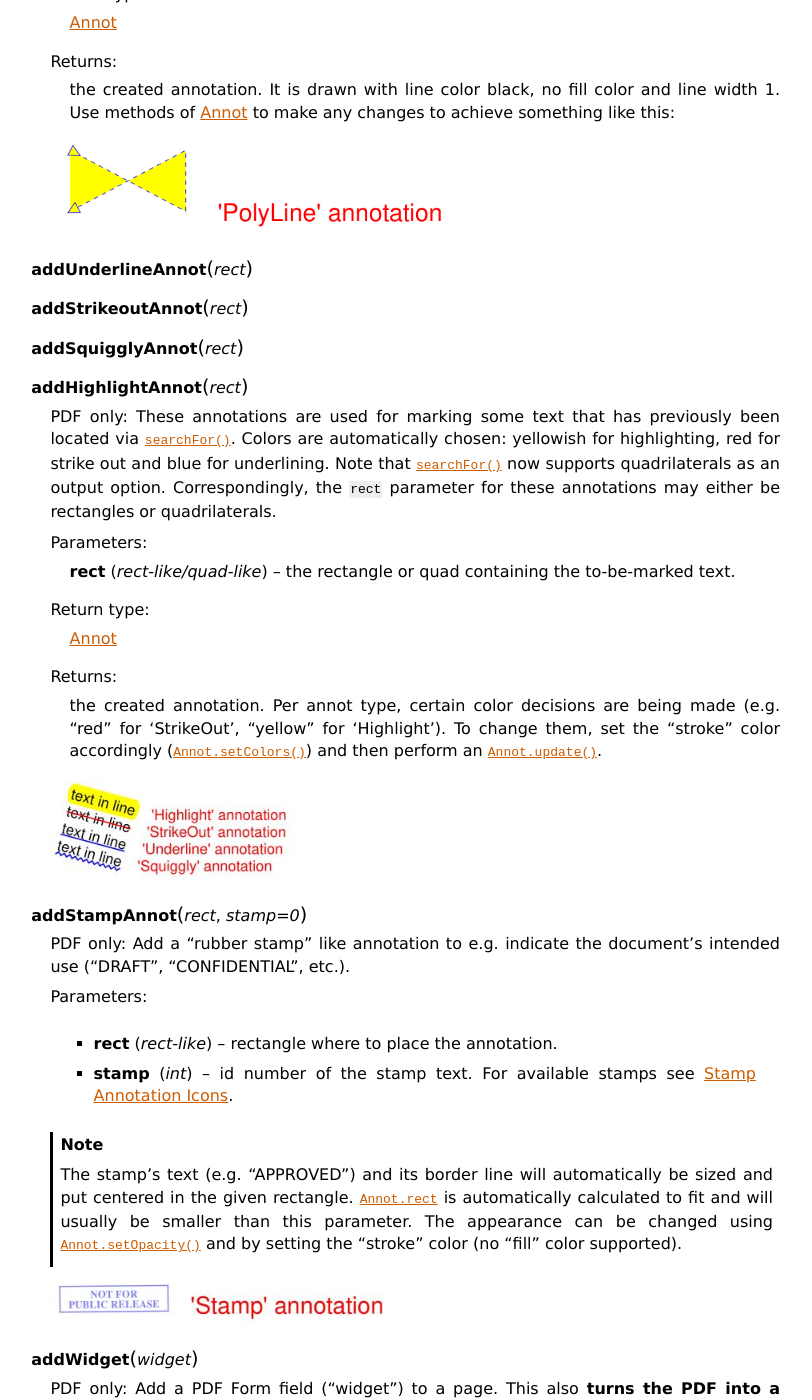
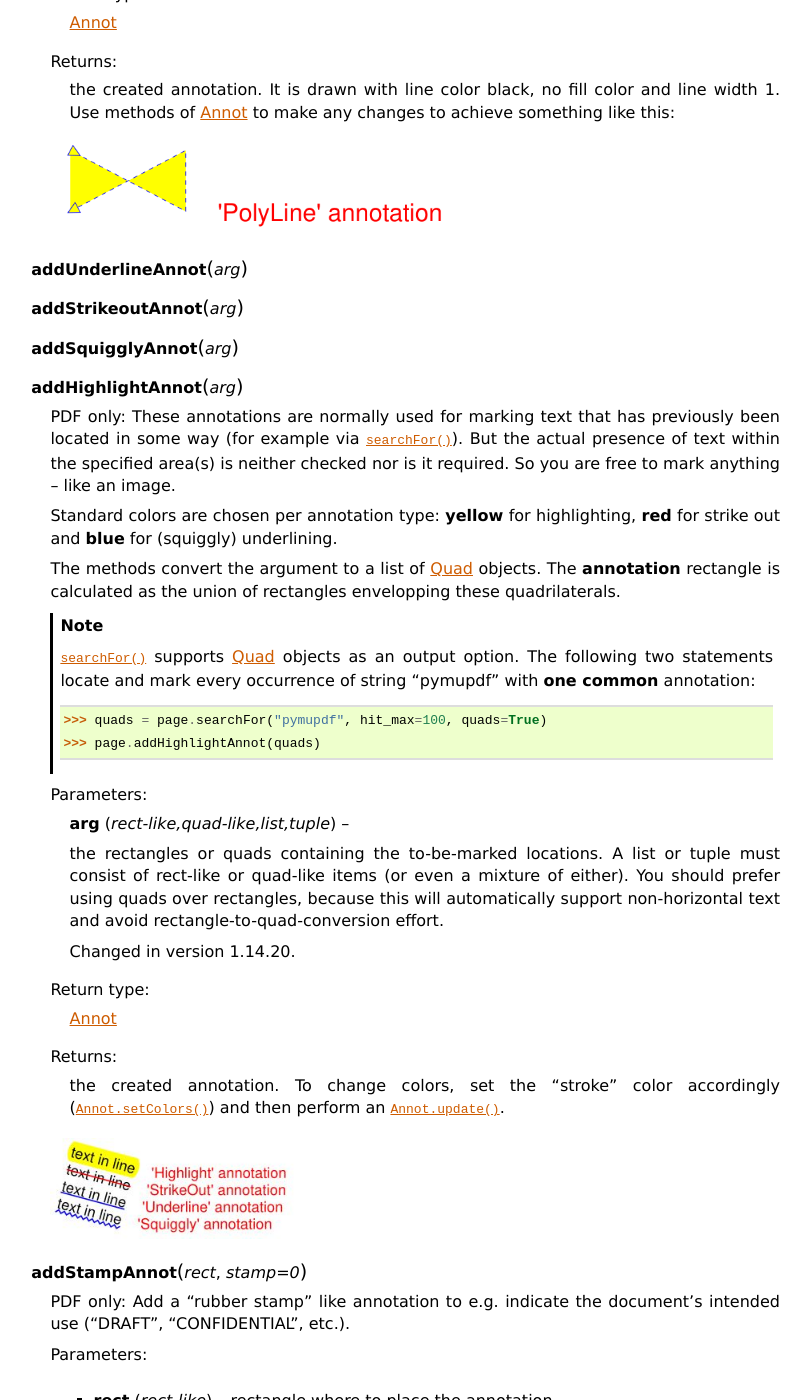
Before and after one commit to pymupdf/PyMuPDF-Optional-Material, a Sphinx documentation site: the page built from docs/page.rst, in a window 1280 px wide and 1400 px high, scrolled down 6182 px. Shown: the whole window, without its empty margins (68-880 px from the left). Built offline with Sphinx 7.4.7, drawn with Linux system fonts in a browser that asks for light colours; some of the changed text lies outside the part shown.

Commit message:
upload v1.14.20

```diff
--- a/docs/changes.rst
+++ b/docs/changes.rst
@@ -1,5 +1,10 @@
 Change Logs
 ===============
+
+Changes in Version 1.14.20
+---------------------------
+* **Changed** text marker annotations to support multiple rectangles / quadrilaterals. This fixes issue #341 ("Question : How to addhighlight so that a string spread across more than a line is covered by one highlight?") and similar (#285).
+
 
 Changes in Version 1.14.19
 ---------------------------
--- a/docs/conf.py
+++ b/docs/conf.py
@@ -45,7 +45,7 @@ copyright = u'2015-2019, Jorj X. McKie'
 # built documents.
 #
 # The full version, including alpha/beta/rc tags.
-release = '1.14.19'
+release = '1.14.20'
 
 # The short X.Y version.
 s = release.split(".")
--- a/docs/page.rst
+++ b/docs/page.rst
@@ -196,20 +196,31 @@ This is available for PDF documents only. There are basically two groups of meth
       .. image:: img-polyline.png
          :scale: 70
 
-   .. method:: addUnderlineAnnot(rect)
+   .. method:: addUnderlineAnnot(arg)
 
-   .. method:: addStrikeoutAnnot(rect)
+   .. method:: addStrikeoutAnnot(arg)
 
-   .. method:: addSquigglyAnnot(rect)
+   .. method:: addSquigglyAnnot(arg)
 
-   .. method:: addHighlightAnnot(rect)
+   .. method:: addHighlightAnnot(arg)
 
-      PDF only: These annotations are used for marking some text that has previously been located via :meth:`searchFor`. Colors are automatically chosen: yellowish for highlighting, red for strike out and blue for underlining. Note that :meth:`searchFor` now supports quadrilaterals as an output option. Correspondingly, the ``rect`` parameter for these annotations may either be rectangles or quadrilaterals.
+      PDF only: These annotations are normally used for marking text that has previously been located in some way (for example via :meth:`searchFor`). But the actual presence of text within the specified area(s) is neither checked nor is it required. So you are free to mark anything -- like an image.
 
-      :arg rect-like/quad-like rect: the rectangle or quad containing the to-be-marked text.
+      Standard colors are chosen per annotation type: **yellow** for highlighting, **red** for strike out and **blue** for (squiggly) underlining.
+
+      The methods convert the argument to a list of :ref:`Quad` objects. The **annotation** rectangle is calculated as the union of rectangles envelopping these quadrilaterals.
+
+      .. note:: :meth:`searchFor` supports :ref:`Quad` objects as an output option. The following two statements locate and mark every occurrence of string "pymupdf" with **one common** annotation::
+
+           >>> quads = page.searchFor("pymupdf", hit_max=100, quads=True)
+           >>> page.addHighlightAnnot(quads)
+
+      :arg rect-like,quad-like,list,tuple arg: the rectangles or quads containing the to-be-marked locations. A list or tuple must consist of rect-like or quad-like items (or even a mixture of either). You should prefer using quads over rectangles, because this will automatically support non-horizontal text and avoid rectangle-to-quad-conversion effort.
+
+         .. versionchanged:: 1.14.20
 
       :rtype: :ref:`Annot`
-      :returns: the created annotation. Per annot type, certain color decisions are being made (e.g. "red" for 'StrikeOut', "yellow" for 'Highlight'). To change them, set the "stroke" color accordingly (:meth:`Annot.setColors`) and then perform an :meth:`Annot.update`.
+      :returns: the created annotation. To change colors, set the "stroke" color accordingly (:meth:`Annot.setColors`) and then perform an :meth:`Annot.update`.
 
       .. image:: img-markers.jpg
          :scale: 80
@@ -756,19 +767,22 @@ This is available for PDF documents only. There are basically two groups of meth
 
    .. index::
       pair: hit_max; Page.searchFor args
+      pair: quads; Page.searchFor args
 
    .. method:: searchFor(text, hit_max=16, quads=False)
 
       Searches for ``text`` on a page. Identical to :meth:`TextPage.search`.
 
-      :arg str text: Text to search for. Upper / lower case is ignored. The string may contain spaces.
+      :arg str text: Text to search for. Upper and lower case are treated as equal. The string may contain spaces.
 
       :arg int hit_max: Maximum number of occurrences accepted.
       :arg bool quads: Return :ref:`Quad` instead of :ref:`Rect` objects.
 
       :rtype: list
 
-      :returns: A list of rectangles (quadrilaterals resp.) each of which surrounds one occurrence of ``text``.
+      :returns: A list of rectangles (quadrilaterals resp.) each of which surrounds one occurrence of ``text`` -- **normally**. **However:** if the search string spreads across more than one line, then a separate item is recorded in the list for each part of the string per line.
+
+        .. note:: In this way, the effect supports multi-line text marker annotations.
 
    .. method:: setCropBox(r)
 
--- a/docs/version.rst
+++ b/docs/version.rst
@@ -1,6 +1,6 @@
 Covered Version
 --------------------
 
-This documentation covers PyMuPDF v1.14.19 features as of **2019-07-18 20:01:17**.
+This documentation covers PyMuPDF v1.14.20 features as of **2019-08-10 08:43:18**.
 
 .. note:: The major and minor versions of **PyMuPDF** and **MuPDF** will always be the same. Only the third qualifier (patch level) may be different from that of MuPDF.
```
Also changed, not shown: docs/faq.rst (+7 -0 lines), docs/glossary.rst (+16 -0 lines), 1 other file.
